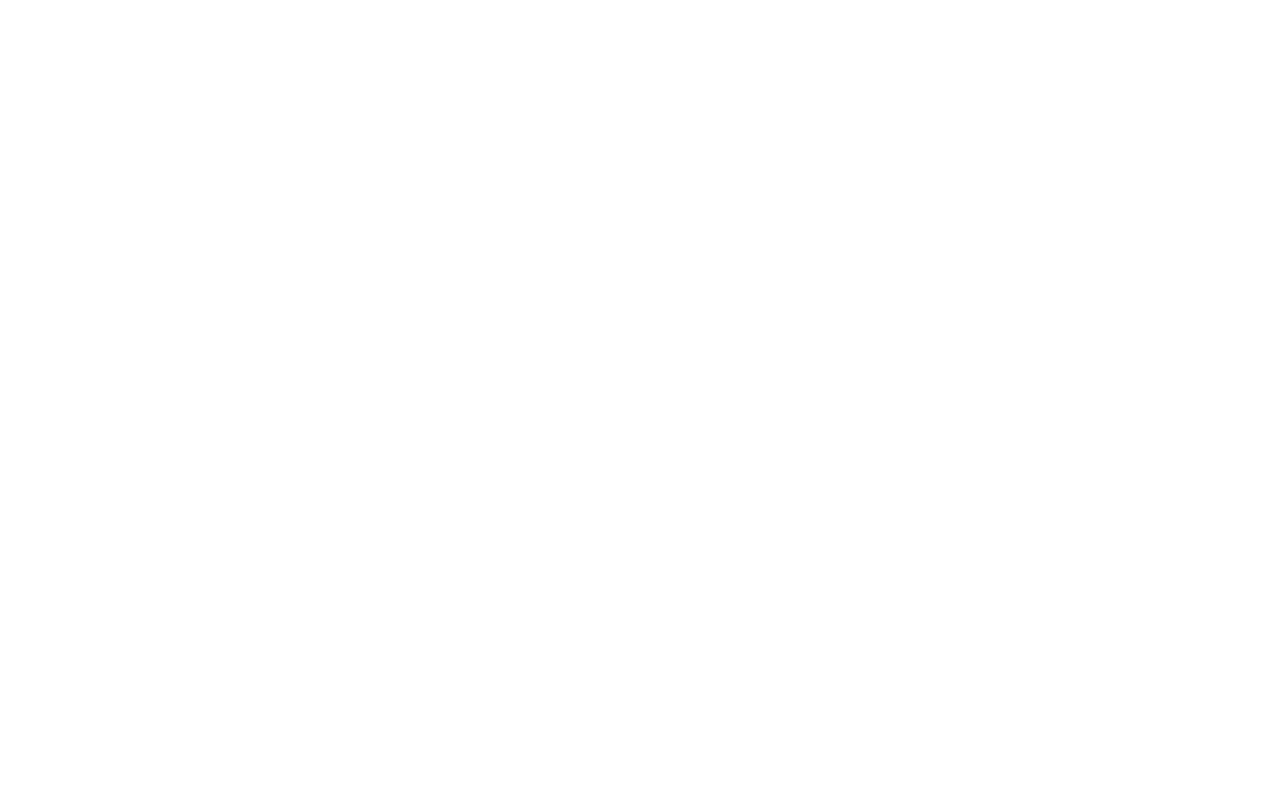
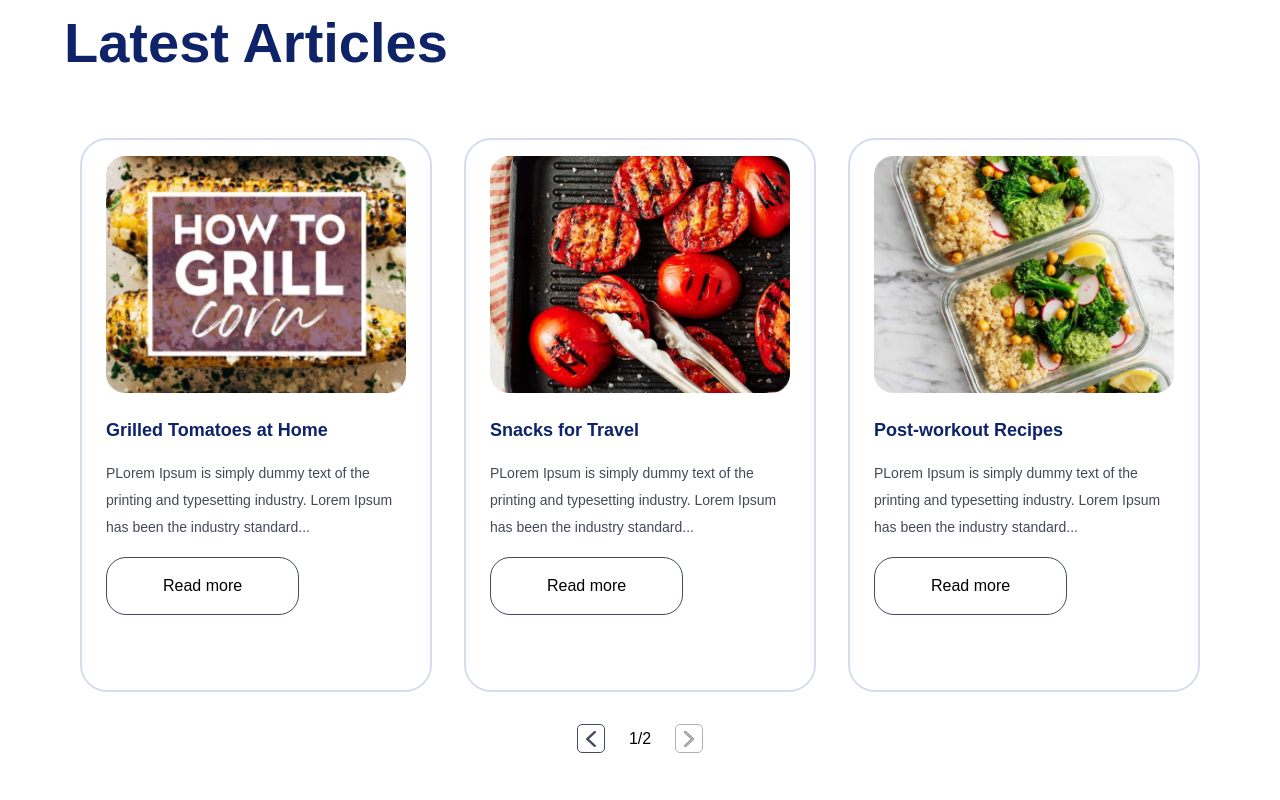
Before and after one commit to AmolShelke2/food-blog-website, a Next.js app: page / in a window 1280 px wide. Shown: the part 1460-2260 px from the top of the page. Before the commit the page ends 1402 px from the top, so only its background shows below. Built offline with nearby package versions, Linux system fonts and the light colour scheme.

Commit message:
[feat]: Articles component created

```diff
--- a/src/app/page.tsx
+++ b/src/app/page.tsx
@@ -1,11 +1,15 @@
 import About from "@/components/About";
 import Banner from "@/components/Banner";
+import Footer from "@/components/Footer";
+import LatestArticles from "@/components/LatestArticles";
 
 export default function Home() {
   return (
     <main className="flex flex-col h-full max-w-[1440px] justify-center mx-auto">
       <Banner />
       <About />
+      <LatestArticles />
+      <Footer />
     </main>
   );
 }
--- a/src/components/About.tsx
+++ b/src/components/About.tsx
@@ -3,8 +3,8 @@ import React from "react";
 
 const About = () => {
   return (
-    <div className=" w-full h-[470px] mx-auto bg-[#F6F6F9] mb-16">
-      <div className=" flex flex-col sm:flex-row justify-around items-start">
+    <div className=" w-full h-[470px] sm:mx-auto bg-[#F6F6F9] mb-16">
+      <div className=" flex flex-col sm:flex-row justify-center sm:justify-around items-start">
         <section className=" hidden md:block">
           <Image
             src={"/assets/about.png"}
@@ -13,7 +13,9 @@ const About = () => {
             width={384}
           />
         </section>
-        <section className="w-[375px] md:w-[447px] h-[516px] sm:h-[254px] flex flex-col items-center md:items-start justify-center my-auto gap-[21px]">
+        <section
+          className="w-[375px] md:w-[447px] h-[516px] sm:h-[254px] flex flex-col items-center md:items-start
+         justify-center sm:my-auto gap-[21px] mr-20">
           {/* text fields  */}
           <h2 className=" text-[#0E2368] text-[26px] md:text-[45px] font-semibold leading-[27px]">
             About us
--- a/src/components/Banner.tsx
+++ b/src/components/Banner.tsx
@@ -32,7 +32,7 @@ const Banner = () => {
         />
       </svg>
       <header className=" flex justify-between items-center px-6 relative">
-        <div className=" hidden lg:block">
+        <div className="hidden ml-10 mt-2 lg:block">
           <Image src={"/assets/logo.png"} alt="logo" height={83} width={107} />
         </div>
         <div className=" absolute top-4 right-2 sm:top-10 sm:right-10 z-[10]">
--- /dev/null
+++ b/src/components/Footer.tsx
@@ -0,0 +1,7 @@
+import React from "react";
+
+const Footer = () => {
+  return <div className="w-full h-[360px] bg-[##F8F8F8]">Footer</div>;
+};
+
+export default Footer;
--- /dev/null
+++ b/src/components/LatestArticles.tsx
@@ -0,0 +1,147 @@
+"use client";
+
+import Image from "next/image";
+
+import React, { useState } from "react";
+import { pageOneData, pageTwoData } from "./data";
+interface Article {
+  image_url: string;
+  title: string;
+  description: string;
+}
+
+const LatestArticles: React.FC = () => {
+  const [tab, setTab] = useState<number>(1);
+
+  const toggleTabHandler = () => {
+    tab === 1 ? setTab(2) : setTab(1);
+  };
+
+  return (
+    <div className=" bg-white h-[1756px] sm:h-[990px] mb-4">
+      <h2
+        className="sm:w-[461px] sm:h-[84px] sm:mt-20 mb-8 sm:mx-16 text-[#0E2368] font-semibold text-[28px]
+      text-center sm:text-left sm:text-[56px] leading-[42px]">
+        Latest Articles
+      </h2>
+      {tab === 1 ? (
+        <div className="sm:mx-20 flex flex-col items-center sm:items-start sm:flex-row gap-8">
+          {pageOneData.map((item: Article, index: number) => (
+            <div
+              key={index}
+              className="h-[484px] w-[271px] sm:h-[554px] sm:w-[380px] border-[#93A2D361] border-2 rounded-[27px] flex gap-4 flex-col items-start px-6 py-4">
+              <div className=" mb-2">
+                <Image
+                  src={item.image_url}
+                  alt="card1"
+                  height={257}
+                  width={327}
+                />
+              </div>
+              <div>
+                <h3 className="text-[#0E2368] text-lg font-[700] leading-[27px] mb-4">
+                  {item.title}
+                </h3>
+                <p
+                  className="w-[213px] h-[106px] sm:h-auto sm:w-[295px] text-sm leading-[22px] sm:leading-[27px] font-normal
+                 text-[#444957] mb-4">
+                  {item.description}
+                </p>
+                <button className=" border-[#424961] border-[1.4px] px-14 py-4 rounded-[20px]">
+                  Read more
+                </button>
+              </div>
+            </div>
+          ))}
+        </div>
+      ) : (
+        <div className="sm:mx-20 flex flex-col items-center sm:items-start sm:flex-row gap-8">
+          {pageTwoData.map((item: Article, index: number) => (
+            <div
+              key={index}
+              className="h-[484px] w-[271px] sm:h-[554px] sm:w-[380px] border-[#93A2D361] border-2 rounded-[27px] flex gap-4 flex-col items-start px-6 py-4">
+              <div className=" mb-2">
+                <Image
+                  src={item.image_url}
+                  alt="card1"
+                  height={257}
+                  width={327}
+                />
+              </div>
+              <div>
+                <h3 className="text-[#0E2368] text-lg font-[700] leading-[27px] mb-4">
+                  {item.title}
+                </h3>
+                <p
+                  className="w-[213px] h-[106px] sm:h-auto sm:w-[295px] text-sm leading-[22px] sm:leading-[27px] font-normal
+                 text-[#444957] mb-4">
+                  {item.description}
+                </p>
+                <button className=" border-[#424961] border-[1.4px] px-14 py-4 rounded-[20px]">
+                  Read more
+                </button>
+              </div>
+            </div>
+          ))}
+        </div>
+      )}
+      <div className=" flex justify-center items-center my-8">
+        <button className="flex items-center gap-6">
+          <svg
+            onClick={() => toggleTabHandler()}
+            xmlns="http://www.w3.org/2000/svg"
+            width="28"
+            height="29"
+            viewBox="0 0 28 29"
+            fill="none">
+            <path
+              fill-rule="evenodd"
+              clip-rule="evenodd"
+              d="M18.4419 22.8523C18.9949 22.5393 19.1753 21.7427 18.8083 21.234C18.706 21.0921 17.1257 19.6312 15.2964 17.9875L11.9704 14.999L15.2973 12.0101C17.127 10.3662 18.7074 8.90503 18.8093 8.76312C18.9289 8.59653 18.9947 8.35683 18.9951 8.08643C18.9956 7.71445 18.9549 7.6306 18.6296 7.33388C18.2955 7.02916 18.2193 7 17.7585 7H17.2535L13.1268 10.7639L9 14.5277V14.959C9 15.2142 9.06299 15.4772 9.15418 15.6029C9.37757 15.9112 16.5225 22.452 16.9588 22.7478C17.3877 23.0386 18.0326 23.084 18.4419 22.8523Z"
+              fill="#424961"
+            />
+            <rect
+              x="0.5"
+              y="0.5"
+              width="27"
+              height="28"
+              rx="4.5"
+              stroke="#424961"
+            />
+          </svg>
+          {tab}/2
+          <svg
+            onClick={() => toggleTabHandler()}
+            xmlns="http://www.w3.org/2000/svg"
+            width="28"
+            height="29"
+            viewBox="0 0 28 29"
+            fill="none">
+            <path
+              fill-rule="evenodd"
+              clip-rule="evenodd"
+              d="M9.55811 7.1477C9.00514 7.46068 8.82474 8.25727 9.19166 8.766C9.29397 8.9079 10.8743 10.3688 12.7036 12.0125L16.0296 15.001L12.7027 17.9899C10.873 19.6338 9.29256 21.095 9.19072 21.2369C9.07115 21.4035 9.00533 21.6432 9.00495 21.9136C9.00438 22.2855 9.04512 22.3694 9.37036 22.6661C9.70446 22.9708 9.78065 23 10.2415 23H10.7465L14.8732 19.2361L19 15.4723V15.041C19 14.7858 18.937 14.5228 18.8458 14.3971C18.6224 14.0888 11.4775 7.54798 11.0412 7.2522C10.6123 6.96142 9.96737 6.916 9.55811 7.1477Z"
+              fill="#424961"
+            />
+            <path
+              fill-rule="evenodd"
+              clip-rule="evenodd"
+              d="M9.55811 7.1477C9.00514 7.46068 8.82474 8.25727 9.19166 8.766C9.29397 8.9079 10.8743 10.3688 12.7036 12.0125L16.0296 15.001L12.7027 17.9899C10.873 19.6338 9.29256 21.095 9.19072 21.2369C9.07115 21.4035 9.00533 21.6432 9.00495 21.9136C9.00438 22.2855 9.04512 22.3694 9.37036 22.6661C9.70446 22.9708 9.78065 23 10.2415 23H10.7465L14.8732 19.2361L19 15.4723V15.041C19 14.7858 18.937 14.5228 18.8458 14.3971C18.6224 14.0888 11.4775 7.54798 11.0412 7.2522C10.6123 6.96142 9.96737 6.916 9.55811 7.1477Z"
+              fill="#AFAFAF"
+            />
+            <rect
+              x="0.5"
+              y="0.5"
+              width="27"
+              height="28"
+              rx="4.5"
+              stroke="#AFAFAF"
+            />
+          </svg>
+        </button>
+      </div>
+    </div>
+  );
+};
+
+export default LatestArticles;
--- a/src/components/RelatedArticles.tsx
+++ /dev/null
@@ -1,7 +0,0 @@
-import React from "react";
-
-const RelatedArticles = () => {
-  return <div>RelatedArticles</div>;
-};
-
-export default RelatedArticles;
--- /dev/null
+++ b/src/components/data.ts
@@ -0,0 +1,41 @@
+export const pageOneData = [
+  {
+    image_url: "/assets/card1.png",
+    title: "Grilled  Tomatoes at Home",
+    description:
+      "PLorem Ipsum is simply dummy text of the printing and typesetting industry. Lorem Ipsum has been the industry standard...",
+  },
+  {
+    image_url: "/assets/card2.png",
+    title: "Snacks for Travel",
+    description:
+      "PLorem Ipsum is simply dummy text of the printing and typesetting industry. Lorem Ipsum has been the industry standard...",
+  },
+  {
+    image_url: "/assets/card3.png",
+    title: "Post-workout Recipes",
+    description:
+      "PLorem Ipsum is simply dummy text of the printing and typesetting industry. Lorem Ipsum has been the industry standard...",
+  },
+];
+
+export const pageTwoData = [
+  {
+    image_url: "/assets/card4.png",
+    title: "How To Grill Corn",
+    description:
+      "PLorem Ipsum is simply dummy text of the printing and typesetting industry. Lorem Ipsum has been the industry standard...",
+  },
+  {
+    image_url: "/assets/card5.png",
+    title: "Broccoli Cheese Soup",
+    description:
+      "PLorem Ipsum is simply dummy text of the printing and typesetting industry. Lorem Ipsum has been the industry standard...",
+  },
+  {
+    image_url: "/assets/card6.png",
+    title: "Snacks for Travel",
+    description:
+      "PLorem Ipsum is simply dummy text of the printing and typesetting industry. Lorem Ipsum has been the industry standard...",
+  },
+];
```
